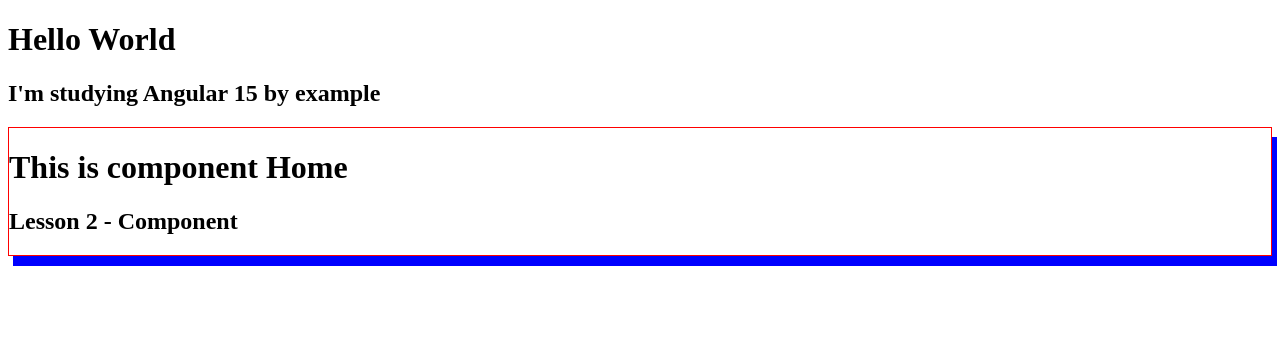
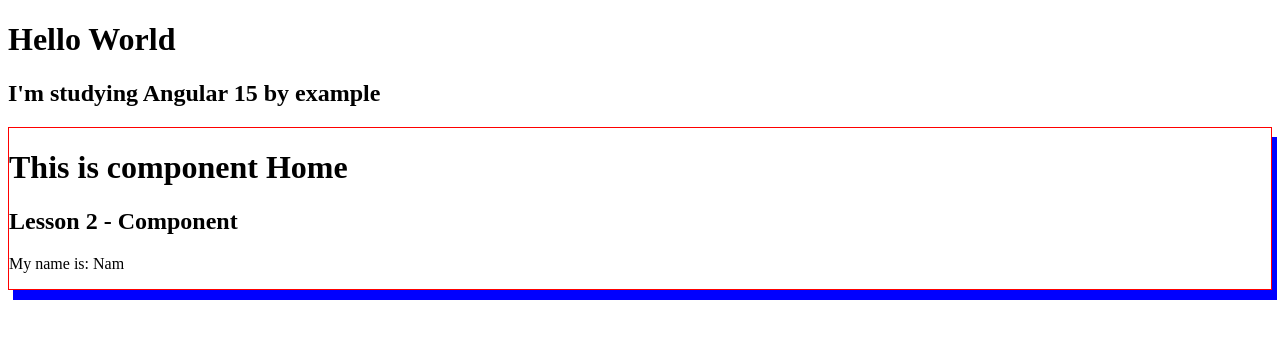
Before and after one commit to nguyenkimquocnam/Learn_Angular15, an Angular app: page / in a window 1280 px wide. Shown: the top 338 px of the page. Built offline with nearby package versions, Linux system fonts and the light colour scheme.

Commit message:
Data Binding

```diff
--- a/src/app/home/home.component.html
+++ b/src/app/home/home.component.html
@@ -1,4 +1,6 @@
 <div class="box">
     <h1>This is component Home</h1>
     <h2>Lesson 2 - Component</h2>
+
+    <p>My name is: {{name}}</p>
 </div>
--- a/src/app/home/home.component.ts
+++ b/src/app/home/home.component.ts
@@ -1,10 +1,18 @@
-import { Component } from '@angular/core';
+import { Component, OnInit } from '@angular/core';
 
 @Component({
   selector: 'app-home',
   templateUrl: './home.component.html',
   styleUrls: ['./home.component.scss']
 })
-export class HomeComponent {
+export class HomeComponent implements OnInit {
+
+  public name = "Nam";
+
+  constructor(){}
+
+  ngOnInit(): void {
+
+  }
 
 }
```
